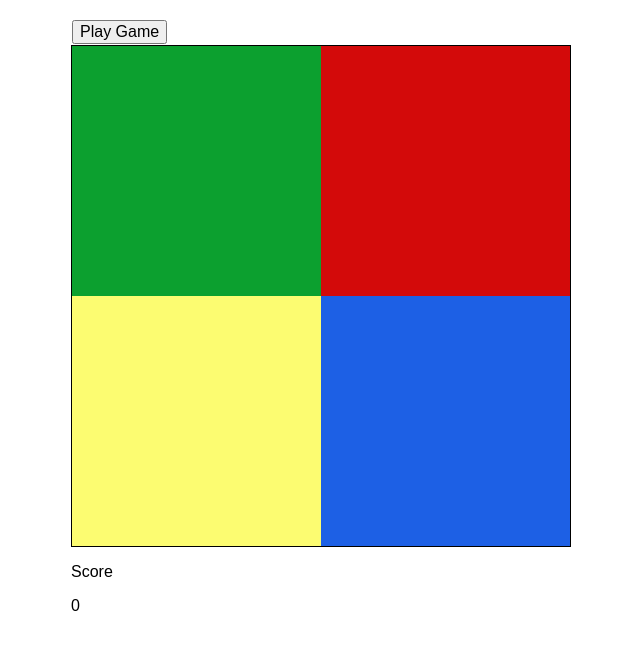
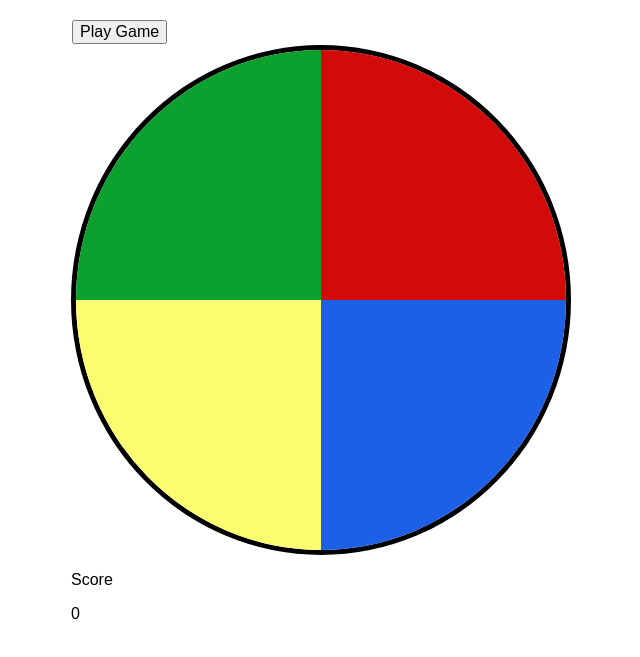
Before and after one commit to farenteria/Simple-Simon-Game, a plain HTML site: page public/simon_says.html in a window 1280 px wide. Shown: the part 61-718 px from the top of the page, without its empty margins (319-959 px from the left). Drawn offline with nearby package versions, Linux system fonts and the light colour scheme.

Commit message:
Game now shows a more traditional circle wth thick borders (outside of the circle only; no borders inside of circle)

```diff
--- a/public/css/simon_says.css
+++ b/public/css/simon_says.css
@@ -1,7 +1,8 @@
-.section{
+.color-button{
 	height: 250px;
 }
 
+/* For our grids */
 #container{
 	width: 500px;
 	margin: 0 auto;
@@ -28,5 +29,7 @@
 }
 
 #lights-box{
-	border: 1px solid black;
+	border: 5px solid black;
+	border-radius: 50%;
+	overflow: hidden;
 }
```
